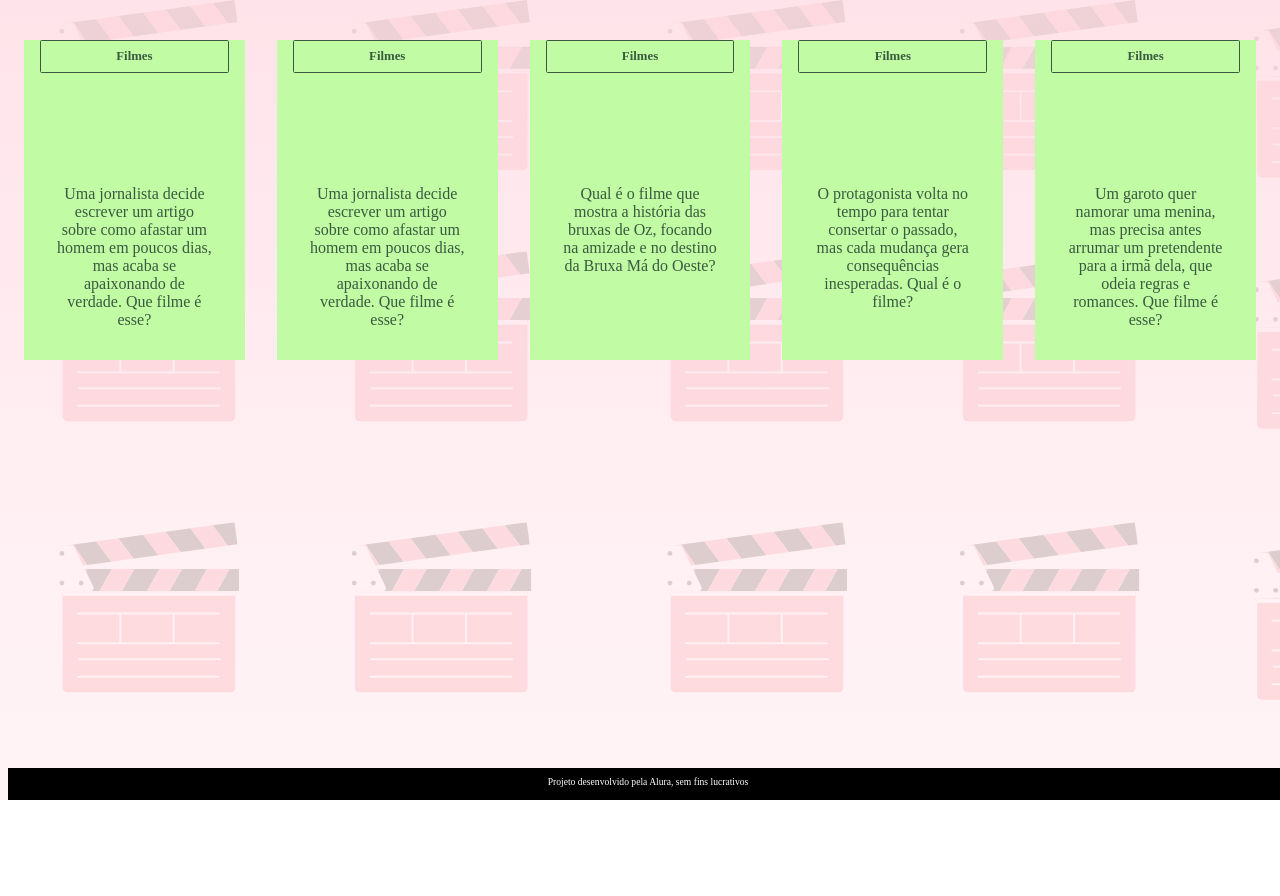
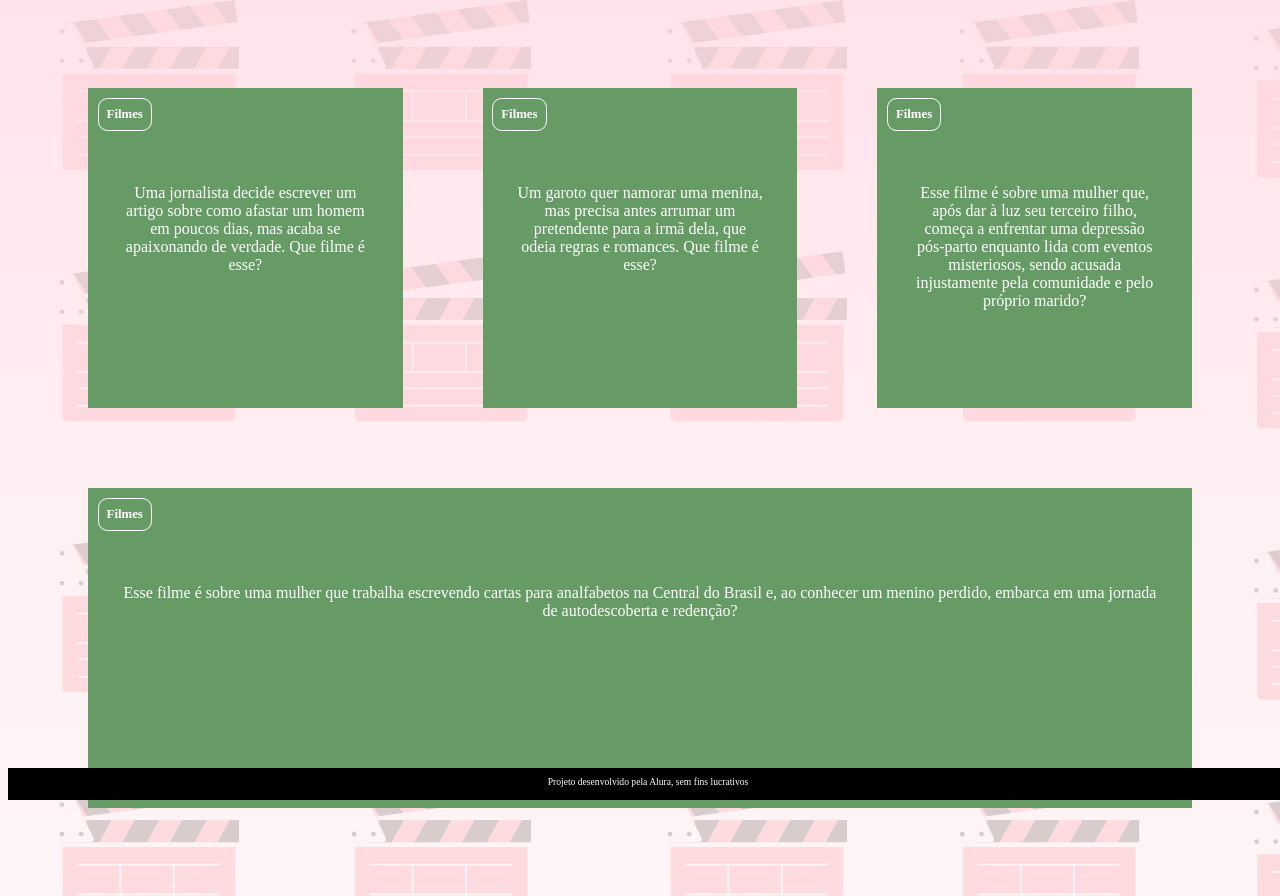
Before and after one commit to Kamillyfcm/flashcards, a plain HTML site: page index.html in a window 1280 px wide. Before the commit the page ends 800 px from the top, so only its background shows below. Drawn offline with Linux system fonts and the light colour scheme; a web font is replaced by a local one.

Commit message:
Add files via upload

```diff
--- a/Assets/style.css
+++ b/Assets/style.css
@@ -1,27 +1,27 @@
 :root {
-    --text-color: #3a5a40;
-    --card-front-color: #c1fba4;
-    --card-back-color: #ffffffff;
+    --text-color: #ffffff;
+    --card-front-color: #669b66;
+    --card-back-color: #f898d3;
 }
 
-
-body{
+body {
     background: url('img/fundokamilly.png');
     font-family: Bai Jamjuree;
 }
-
 
 #container {
     display: flex;
     flex-wrap: wrap;
     justify-content: space-between;
+    padding: 4rem;
+    gap: 3rem;
 }
 
-.cartao{
+.cartao {
     margin: 1rem 1rem;
     height: 20rem;
     flex-grow: 1;
-    flex-basis: calc(33%-6rem);
+    flex-basis: calc(33% - 6rem);
 }
 
 .cartao__conteudo {
@@ -33,23 +33,14 @@ body{
     transition: transform 300ms ease-in-out;
 }
 
-footer {
-    background-color: black;
-    color: white;
-    position: fixed;
-    bottom: 0;
-    width: 100%;
-    height: 2rem;
-
-}
-
-.cartao__conteudo h3{
+.cartao__conteudo h3 {
     color: var(--text-color);
     border: 1px solid var(--text-color);
-text-align: center;
+    text-align: left;
     padding: 0.5rem;
-margin: 1rem;
-border-radius: 0.1rem;
+    position: absolute;
+    margin: 0.6rem;
+    border-radius: 0.6rem;
     font-size: 1vw;
     backface-visibility: hidden;
 }
@@ -65,21 +56,13 @@ backface-visibility: hidden;
     font-weight: 500;
 }
 
-.cartao:hover .cartao__conteudo {
-    transform: rotateY(180deg);
+.cartao__conteudo__resposta p {
+    color: var(#ffffff);
+    font-weight: 700;
 }
 
-.cartao__conteudo__resposta p {
-    color: var(--text-color);
-    font-weight: 700;
-    font-size: 20px
-}
-
-
-footer p {
-    text-align: center;
-    font-size: 0.6rem;
-    margin-top: 0.5rem;
+.cartao.active .cartao__conteudo {
+    transform: rotateY(180deg);
 }
 
 .cartao__conteudo__pergunta,
@@ -90,6 +73,32 @@ footer p {
     width: 100%;
 }
 
-.cartao__conteudo__resposta  {
+.cartao__conteudo__resposta {
     transform: rotateY(180deg);
 }
+
+
+
+
+
+
+
+
+
+
+
+
+footer {
+    background-color: black;
+    color: white;
+    position: fixed;
+    bottom: 0;
+    width: 100%;
+    height: 2rem;
+}
+
+footer p {
+    text-align: center;
+    font-size: 0.6rem;
+    margin-top: 0.5rem;
+}
--- /dev/null
+++ b/app.js
@@ -0,0 +1,29 @@
+function criaCartao(categoria, pergunta, resposta) {
+    let container = document.getElementById('container')
+    let cartao = document.createElement('article')
+    cartao.className = 'cartao'
+
+    cartao.innerHTML = `
+    <div class="cartao__conteudo">
+    <h3>${categoria}</h3>
+    <div class="cartao__conteudo__pergunta">
+        <p>${pergunta}</p>
+    </div>
+    <div class="cartao__conteudo__resposta">
+        <p>${resposta}</p>
+    </div>
+    </div>
+    `
+
+    let respostaEstaVisivel = false
+
+    function viraCartao() {
+        respostaEstaVisivel = !respostaEstaVisivel
+        cartao.classList.toggle('active', respostaEstaVisivel)
+    }
+    cartao.addEventListener('click', viraCartao)
+
+
+    container.appendChild(cartao)
+
+}
--- a/index.html
+++ b/index.html
@@ -26,65 +26,16 @@
                 </div>
             </article>
 
-             <article class="cartao">
-                <div
-                class="cartao__conteudo">
-                    <h3>Filmes</h3>
-                    <div class="cartao__conteudo__pergunta">
-                        <p>Uma jornalista decide escrever um artigo sobre como afastar um homem em poucos dias,
-                        mas acaba se apaixonando de verdade. Que filme é esse?</p>
-                    </div>
-                    <div class="cartao__conteudo__resposta">
-                        <p>Como perder um homem em 10 dias</p>
-                    </div>
-                </div>
-            </article>
 
-                        <article class="cartao">
-                <div
-                class="cartao__conteudo">
-                    <h3>Filmes</h3>
-                    <div class="cartao__conteudo__pergunta">
-                        <p>Qual é o filme que mostra a história das bruxas de Oz, focando na amizade e no destino da Bruxa Má do Oeste?</p>
-                    </div>
-                    <div class="cartao__conteudo__resposta">
-                        <p>Wicked</p>
-                    </div>
-                </div>
-            </article>
 
-            <article class="cartao">
-                <div class="cartao__conteudo">
-                    <h3>Filmes</h3>
-                    <div class="cartao__conteudo__pergunta">
-                        <p>O protagonista volta no tempo para tentar consertar o passado,
-                         mas cada mudança gera consequências inesperadas.
-                         Qual é o filme?</p>
-                    </div>
-                    <div class="cartao__conteudo__resposta">
-                        <p>Efeito borboleta</p>
-                    </div>
-                </div>
-            </article>
-
-                        <article class="cartao">
-                <div class="cartao__conteudo">
-                    <h3>Filmes</h3>
-                    <div class="cartao__conteudo__pergunta">
-                        <p>Um garoto quer namorar uma menina,
-                            mas precisa antes arrumar um pretendente para a irmã dela, que odeia regras e romances.
-                            Que filme é esse?</p>
-                    </div>
-                    <div class="cartao__conteudo__resposta">
-                        <p>10 coisa que eu odeio em você</p>
-                    </div>
-                </div>
-            </article>
 
         </section>
     </main>
     <footer>
         <p>Projeto desenvolvido pela Alura, sem fins lucrativos</p>
     </footer>
+    <script src="app.js"></script>
+    <script src="perguntas.js"></script>
+
 </body>
 </html>
--- /dev/null
+++ b/perguntas.js
@@ -0,0 +1,17 @@
+criaCartao(
+    'Filmes',
+    'Um garoto quer namorar uma menina, mas precisa antes arrumar um pretendente para a irmã dela, que odeia regras e romances. Que filme é esse?',
+    '10 coisas que eu odeio em você'
+)
+
+criaCartao(
+    'Filmes',
+    'Esse filme é sobre uma mulher que, após dar à luz seu terceiro filho, começa a enfrentar uma depressão pós-parto enquanto lida com eventos misteriosos, sendo acusada injustamente pela comunidade e pelo próprio marido?',
+    'Uma Familia Feliz'
+)
+
+criaCartao(
+    'Filmes',
+    'Esse filme é sobre uma mulher que trabalha escrevendo cartas para analfabetos na Central do Brasil e, ao conhecer um menino perdido, embarca em uma jornada de autodescoberta e redenção?',
+    'Central do Brasil'
+)
```
Lines whose indentation alone changed are shown as unchanged.
